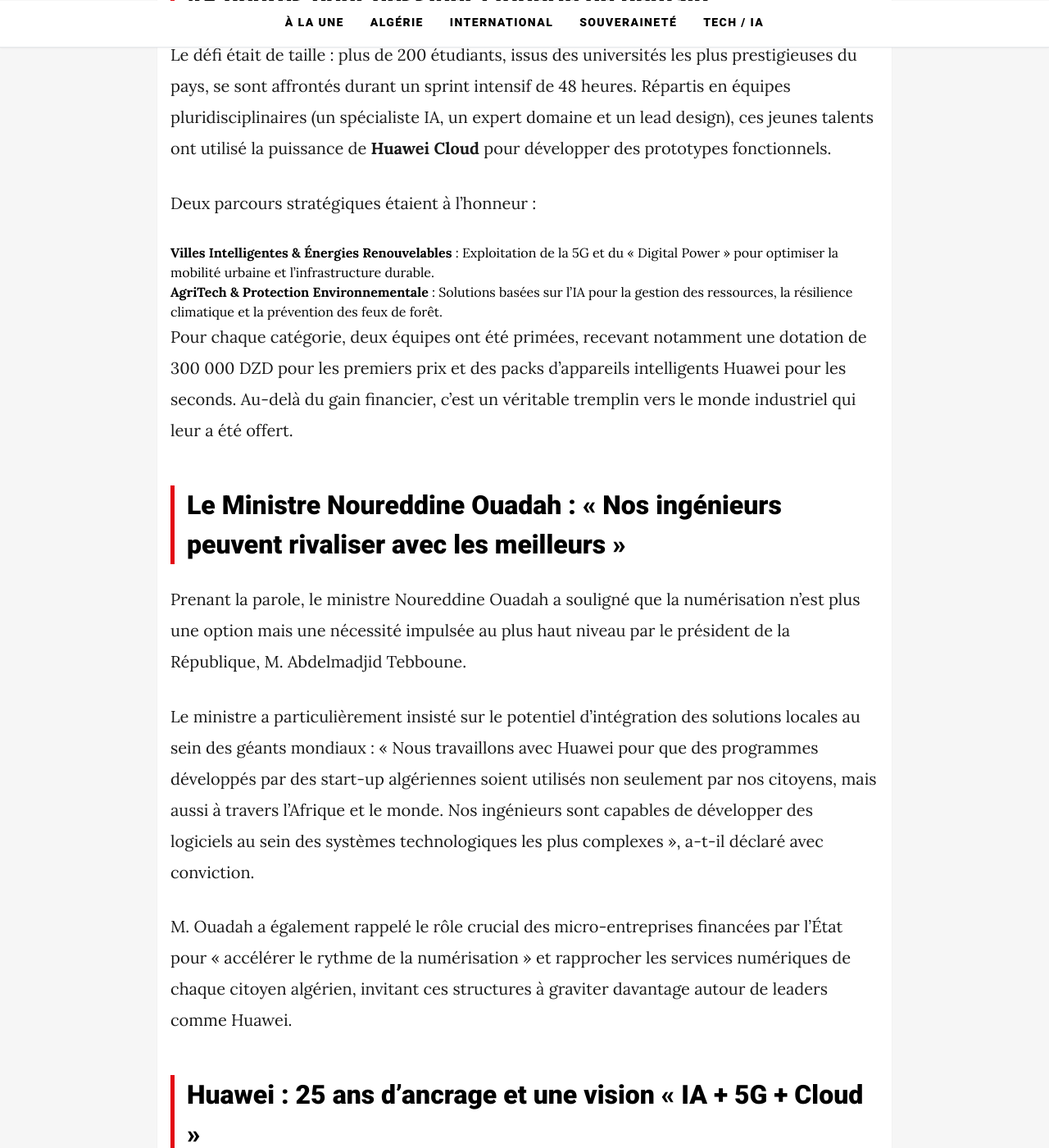
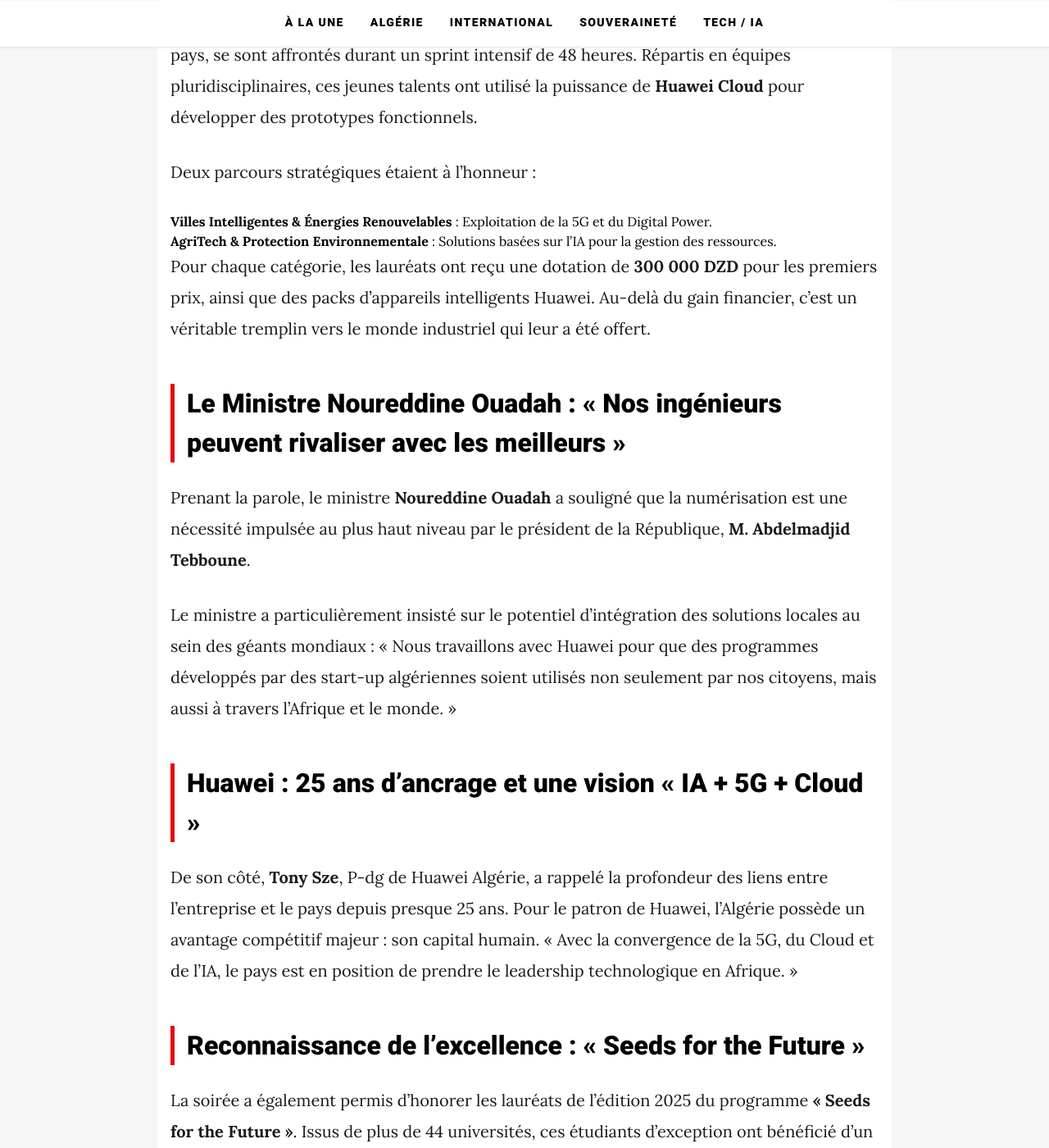
Before and after one commit to bastaps/Basta-InfosTech, a Jekyll site: the page built from presse/huawei-techforconnect.md, in a window 1280 px wide and 1400 px high, scrolled down 1842 px. Shown: the whole window at 82% size. Built offline with Jekyll 4.4.1, drawn with Linux system fonts in a browser that asks for light colours; nearby versions of some CDN libraries; some of the changed text lies outside the part shown.

Commit message:
Update huawei-techforconnect.md

```diff
--- a/presse/huawei-techforconnect.md
+++ b/presse/huawei-techforconnect.md
@@ -1,52 +1,44 @@
 ---
 layout: article
 title: "ICT Day 2026 : Huawei Algérie propulse l’innovation locale avec le hackathon « Tech4Connect »"
-date: 2026-03-12 10:00:00 +0100
-category: Tech
-description: "À l’occasion de l’ICT Day organisé ce mercredi soir à Alger, Huawei Algérie a célébré l’excellence technologique en récompensant les lauréats de son premier hackathon « Tech4Connect 2026 »."
+date: 2026-03-12
 image: "img/huawei-tech4connect.jpg"
+category: "Tech"
+description: "À l’occasion de l’ICT Day organisé à Alger, Huawei Algérie a célébré l’excellence technologique en récompensant les lauréats de son premier hackathon « Tech4Connect 2026 »."
 ---
 
-À l’occasion de l’ICT Day organisé ce mercredi soir à Alger, Huawei Algérie a célébré l’excellence technologique en récompensant les lauréats de son premier hackathon **« Tech4Connect 2026 »**. Entre immersion dans l’intelligence artificielle, déploiement de la 5G et vision stratégique pour les villes intelligentes, l’événement a marqué une étape clé dans le renforcement de l’écosystème numérique algérien.
+À l’occasion de l’**ICT Day** organisé ce mercredi soir à Alger, Huawei Algérie a célébré l’excellence technologique en récompensant les lauréats de son premier hackathon **« Tech4Connect 2026 »**. Entre immersion dans l’intelligence artificielle, déploiement de la 5G et vision stratégique pour les villes intelligentes, l’événement a marqué une étape clé dans le renforcement de l’écosystème numérique algérien.
 
-Dans une ambiance ramadanesque placée sous le signe de l'innovation, Alger a vibré au rythme des nouvelles technologies. Le géant technologique Huawei a clôturé en apothéose son premier hackathon d’envergure nationale, « Tech4Connect 2026 ». La cérémonie de remise des prix s’est déroulée en présence de **M. Noureddine Ouadah**, ministre de l’Économie de la connaissance, des Start-up et des Micro-entreprises, ainsi que de nombreux hauts responsables du secteur des TIC.
+Dans une ambiance ramadanesque placée sous le signe de l'innovation, Alger a vibré au rythme des nouvelles technologies. Le géant technologique **Huawei** a clôturé en apothéose son premier hackathon d’envergure nationale. La cérémonie de remise des prix s’est déroulée en présence de **M. Noureddine Ouadah**, ministre de l’Économie de la connaissance, des Start-up et des Micro-entreprises.
 
 ## 48 heures pour dessiner l’Algérie de demain
 
-Le défi était de taille : plus de 200 étudiants, issus des universités les plus prestigieuses du pays, se sont affrontés durant un sprint intensif de 48 heures. Répartis en équipes pluridisciplinaires (un spécialiste IA, un expert domaine et un lead design), ces jeunes talents ont utilisé la puissance de **Huawei Cloud** pour développer des prototypes fonctionnels.
+Le défi était de taille : plus de 200 étudiants, issus des universités les plus prestigieuses du pays, se sont affrontés durant un sprint intensif de 48 heures. Répartis en équipes pluridisciplinaires, ces jeunes talents ont utilisé la puissance de **Huawei Cloud** pour développer des prototypes fonctionnels.
 
 Deux parcours stratégiques étaient à l’honneur :
+*   **Villes Intelligentes & Énergies Renouvelables** : Exploitation de la 5G et du Digital Power.
+*   **AgriTech & Protection Environnementale** : Solutions basées sur l’IA pour la gestion des ressources.
 
-1. **Villes Intelligentes & Énergies Renouvelables** : Exploitation de la 5G et du « Digital Power » pour optimiser la mobilité urbaine et l'infrastructure durable.
-2. **AgriTech & Protection Environnementale** : Solutions basées sur l’IA pour la gestion des ressources, la résilience climatique et la prévention des feux de forêt.
-
-Pour chaque catégorie, deux équipes ont été primées, recevant notamment une dotation de 300 000 DZD pour les premiers prix et des packs d’appareils intelligents Huawei pour les seconds. Au-delà du gain financier, c’est un véritable tremplin vers le monde industriel qui leur a été offert.
+Pour chaque catégorie, les lauréats ont reçu une dotation de **300 000 DZD** pour les premiers prix, ainsi que des packs d’appareils intelligents Huawei. Au-delà du gain financier, c’est un véritable tremplin vers le monde industriel qui leur a été offert.
 
 ## Le Ministre Noureddine Ouadah : « Nos ingénieurs peuvent rivaliser avec les meilleurs »
 
-Prenant la parole, le ministre Noureddine Ouadah a souligné que la numérisation n'est plus une option mais une nécessité impulsée au plus haut niveau par le président de la République, M. Abdelmadjid Tebboune.
+Prenant la parole, le ministre **Noureddine Ouadah** a souligné que la numérisation est une nécessité impulsée au plus haut niveau par le président de la République, **M. Abdelmadjid Tebboune**.
 
-Le ministre a particulièrement insisté sur le potentiel d’intégration des solutions locales au sein des géants mondiaux : « Nous travaillons avec Huawei pour que des programmes développés par des start-up algériennes soient utilisés non seulement par nos citoyens, mais aussi à travers l’Afrique et le monde. Nos ingénieurs sont capables de développer des logiciels au sein des systèmes technologiques les plus complexes », a-t-il déclaré avec conviction.
-
-M. Ouadah a également rappelé le rôle crucial des micro-entreprises financées par l’État pour « accélérer le rythme de la numérisation » et rapprocher les services numériques de chaque citoyen algérien, invitant ces structures à graviter davantage autour de leaders comme Huawei.
+Le ministre a particulièrement insisté sur le potentiel d’intégration des solutions locales au sein des géants mondiaux : « Nous travaillons avec Huawei pour que des programmes développés par des start-up algériennes soient utilisés non seulement par nos citoyens, mais aussi à travers l’Afrique et le monde. »
 
 ## Huawei : 25 ans d’ancrage et une vision « IA + 5G + Cloud »
 
-De son côté, **Tony Sze**, P-dg de Huawei Algérie, a rappelé la profondeur des liens entre l’entreprise et le pays. « Huawei est présent en Algérie depuis presque 25 ans. Nous avons participé aux infrastructures les plus critiques, de la 5G au Centre National de Données (HCN), en passant par des collaborations avec Sonatrach et le secteur de l'éducation », a-t-il précisé.
-
-Pour le patron de Huawei, l’Algérie possède un avantage compétitif majeur : son capital humain. Rappelant la victoire de l’Algérie à la compétition mondiale TIC de Huawei en 2023, il a affirmé : « L'Algérie est aujourd'hui un haut lieu de talents technologiques. Avec la convergence de la 5G, du Cloud et de l’IA, le pays est en position de prendre le leadership technologique en Afrique. »
+De son côté, **Tony Sze**, P-dg de Huawei Algérie, a rappelé la profondeur des liens entre l’entreprise et le pays depuis presque 25 ans. Pour le patron de Huawei, l’Algérie possède un avantage compétitif majeur : son capital humain. « Avec la convergence de la 5G, du Cloud et de l’IA, le pays est en position de prendre le leadership technologique en Afrique. »
 
 ## Reconnaissance de l'excellence : « Seeds for the Future »
 
 La soirée a également permis d'honorer les lauréats de l'édition 2025 du programme **« Seeds for the Future »**. Issus de plus de 44 universités, ces étudiants d'exception ont bénéficié d'un parcours de formation intensif entre Alger et le siège mondial de Huawei en Chine, illustrant l’engagement du groupe dans le transfert de savoir-faire.
 
-En clôturant ce « ICT Day », Huawei Algérie réaffirme sa volonté d'être plus qu'un équipementier : un partenaire stratégique de la transformation numérique, investi dans l'accompagnement des talents locaux pour bâtir une Algérie connectée et intelligente.
-
-***
-
 **Chiffres clés de l'événement :**
 *   **48 heures** de compétition non-stop.
-*   **200+ étudiants** participants.
-*   **44 universités** représentées.
-*   **300 000 DZD** de prix pour les vainqueurs de chaque catégorie.
-*   **Technologies phares** : IA, 5G, Huawei Cloud, Digital Power.
+*   **200+ étudiants** participants issus de **44 universités**.
+*   **300 000 DZD** de prix pour les vainqueurs.
+*   Technologies : **IA, 5G, Huawei Cloud et Digital Power**.
+
+**Restez connectés sur DIGITAL.DZ pour suivre toute l'actualité de l'excellence numérique en Algérie !**
```
